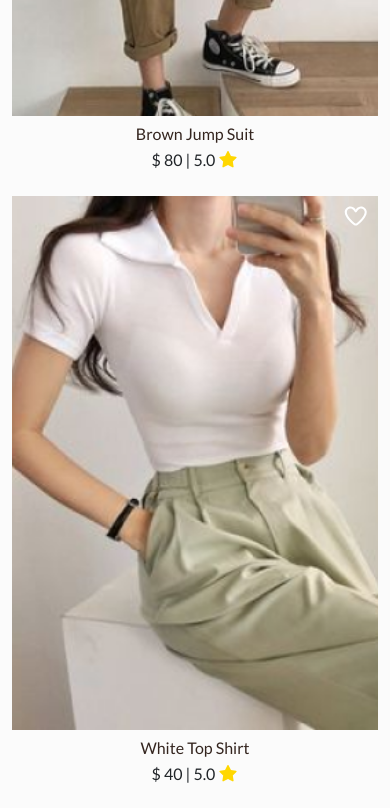
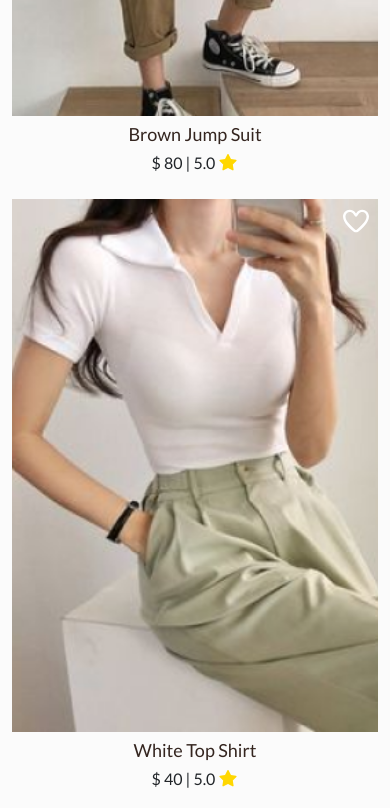
Before and after one commit to islamm771/Elegant, a plain HTML site: page index.html in a window 390 px wide. Shown: the part 3100-3908 px from the top of the page. Drawn offline with Linux system fonts and the light colour scheme; a web font is replaced by a local one.

Commit message:
Update style.css

```diff
--- a/css/style.css
+++ b/css/style.css
@@ -315,6 +315,13 @@ footer .social-links li a:hover {
     header .row div>div {
             width: auto;
         }
+    .best-selling .all-imgs .product-details h6{
+        font-size: 18px;
+    }
+    .best-selling .all-imgs .fav svg , .best-selling .all-imgs .fav input{
+        width: 26px;
+        height: 26px;
+    }
     .deal .row div:last-child>div {
         width: auto;
     }
```
